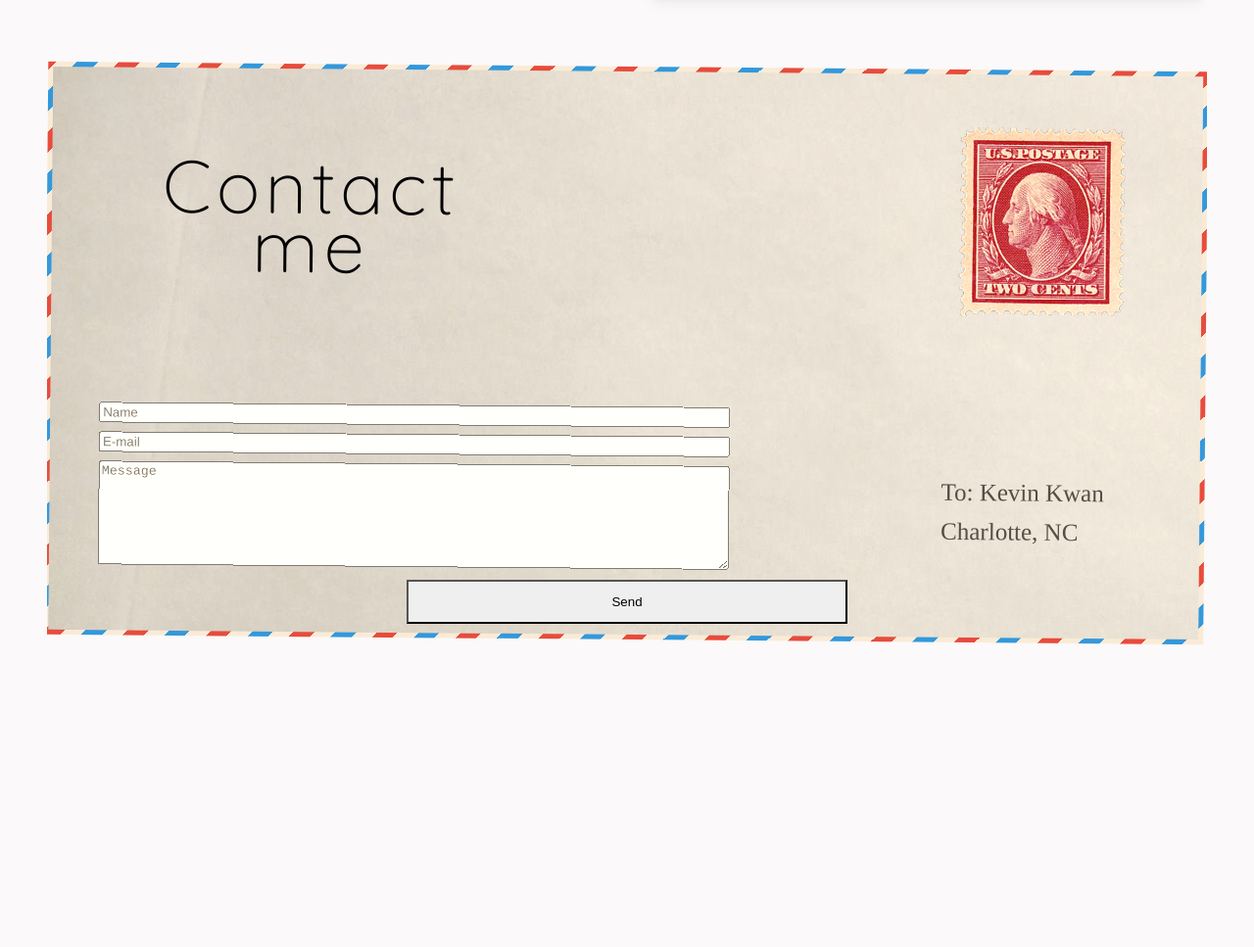
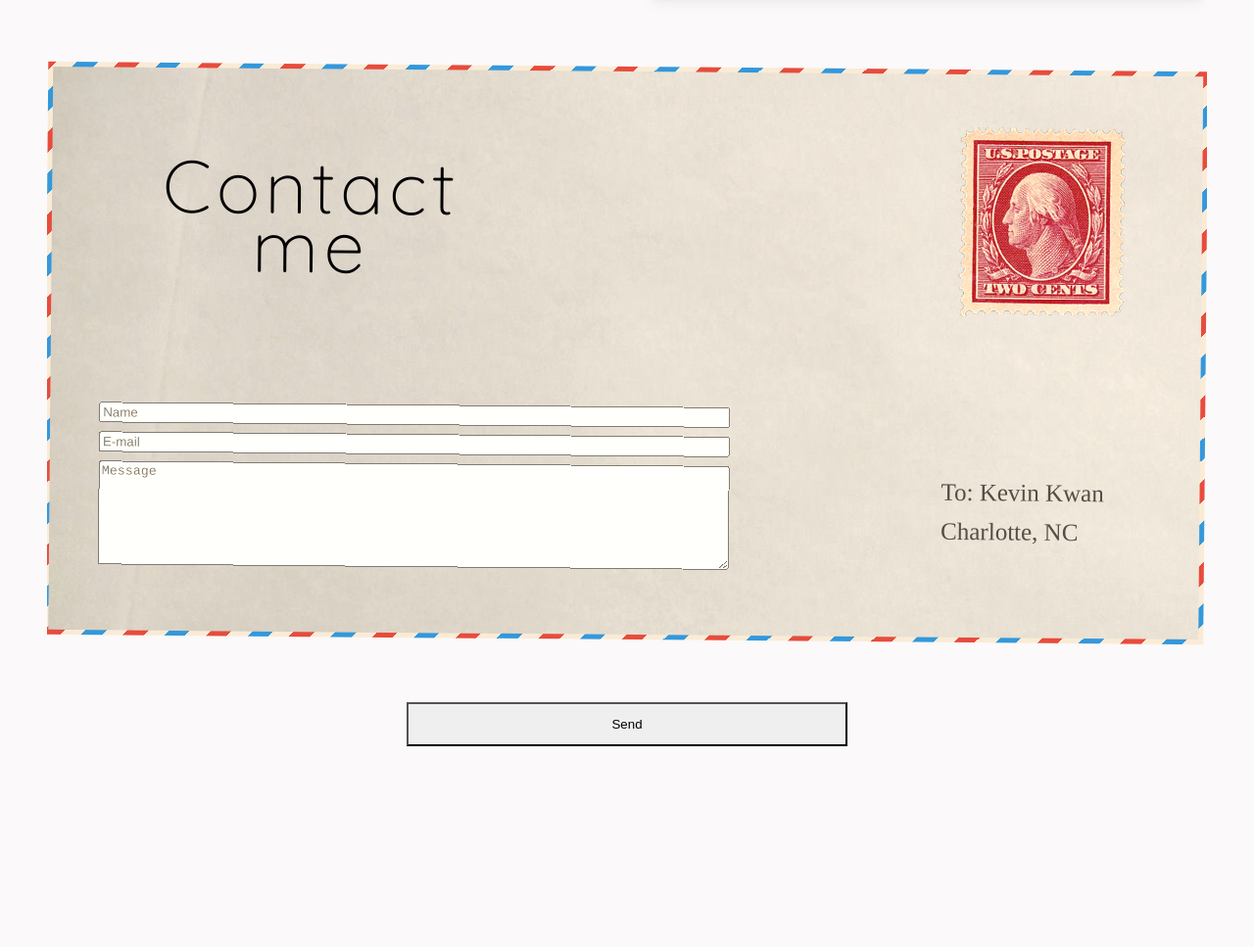
Before and after one commit to kevinkwan1997/kevin-kwan, a plain HTML site: page index.html in a window 1280 px wide. Shown: the part 4335-5302 px from the top of the page at 98% size. Before the commit the page ends 5097 px from the top, so only its background shows below. Drawn offline with nearby package versions, Linux system fonts and the light colour scheme.

Commit message:
Fixed desktop button sizing

```diff
--- a/css/style.css
+++ b/css/style.css
@@ -952,4 +952,8 @@ li {
     height: auto;
     width: 100%;
   }
+
+  #submit-wrapper {
+    height: 500px;
+  }
 }
--- a/index.html
+++ b/index.html
@@ -499,11 +499,12 @@
             </section>
 
           </div>
-          <div id="submit-wrapper">
-            <button id="form-submit" form="contact-form" type="submit" name="send-email" id="send-btn" style="margin-top: 50px; max-width: 450px; height: 45px" > Send </button>
-          </div>
 
         </main>
+        <section id="submit-wrapper">
+          <button id="form-submit" form="contact-form" type="submit" name="send-email" id="send-btn" style="margin-top: 50px; max-width: 450px; height: 45px" > Send </button>
+
+        </section>
 
         <!--===== FOOTER =====-->
         <footer class="footer">
```
